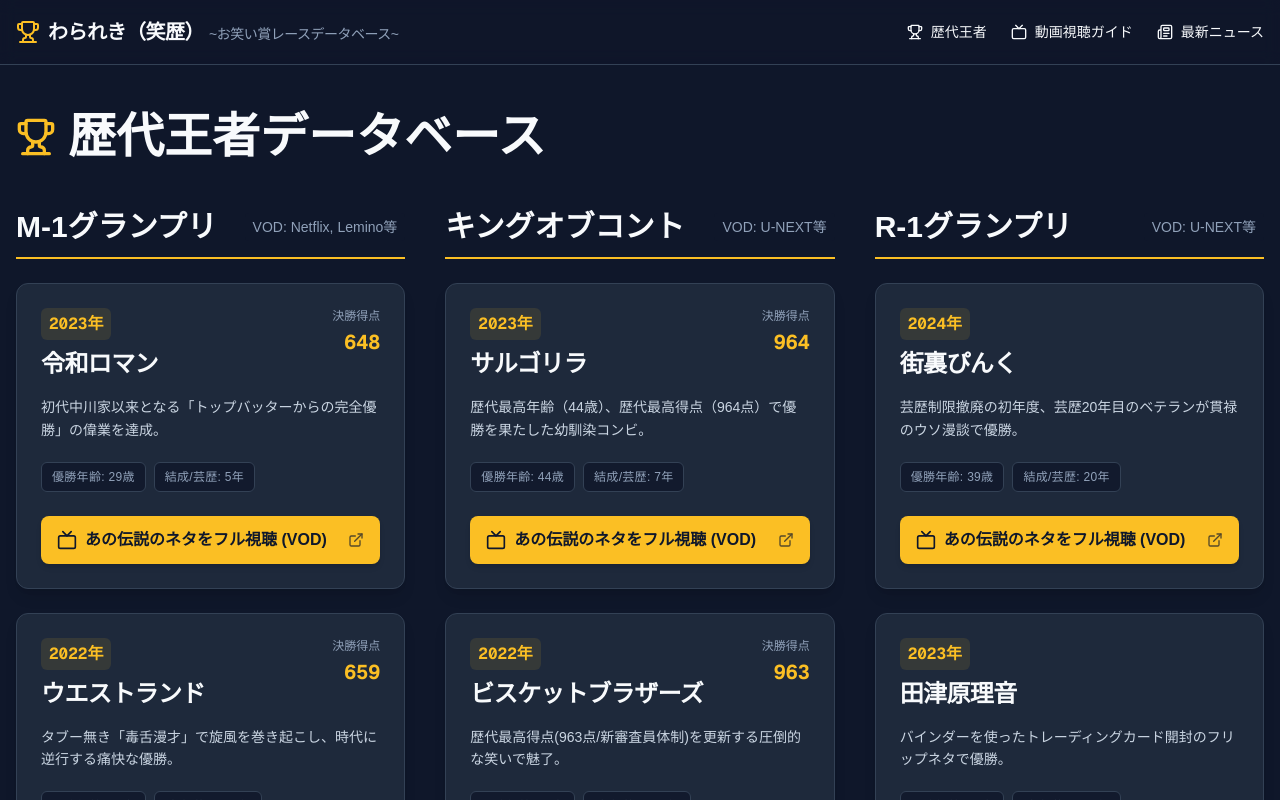
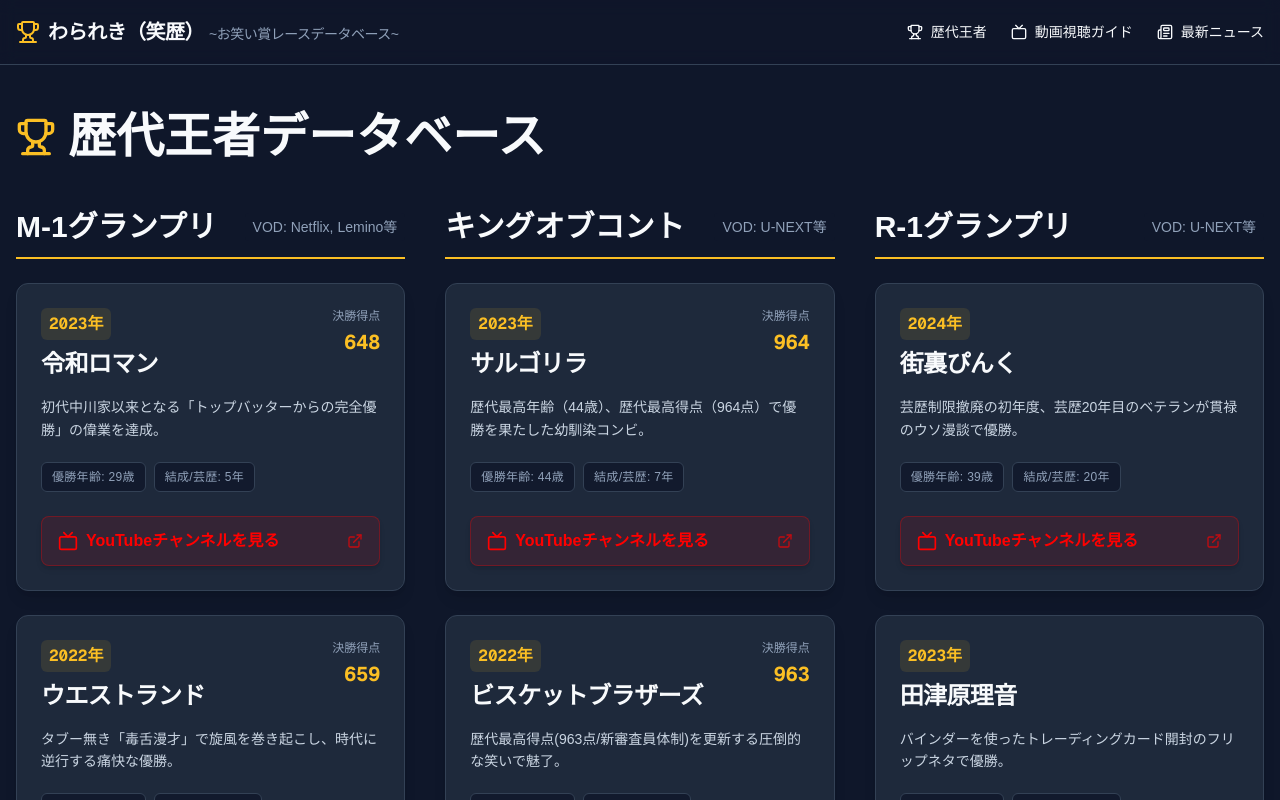
Before and after one commit to t01nozaki-hub/warareki, a Next.js app: page /database in a window 1280 px wide. Shown: the top 800 px of the page. Built offline with nearby package versions, Linux system fonts and the light colour scheme.

Commit message:
fix: change VOD affiliate links to YouTube search links across all database pages

```diff
--- a/src/app/database/koc/page.tsx
+++ b/src/app/database/koc/page.tsx
@@ -81,15 +81,15 @@ export default function KocDatabasePage() {
                 </td>
                 <td className="p-4 align-top min-w-[280px]">
                   <div className="flex flex-col gap-2">
-                    <span className="text-xs text-accent font-bold mb-1">🔥 今すぐこの年の決勝戦をフル視聴する</span>
+                    <span className="text-xs text-slate-400 font-bold mb-1 flex items-center gap-1">▶️ 出場者のYouTubeを探す</span>
                     <a
-                      href={champ.videoUrl}
+                      href={`https://www.youtube.com/results?search_query=${encodeURIComponent(champ.name + ' 公式チャンネル')}`}
                       target="_blank"
                       rel="noopener noreferrer"
-                      className="inline-flex items-center justify-center gap-2 bg-accent text-slate-900 font-bold py-3 px-4 rounded-xl hover:bg-accent-hover transition-all hover:scale-105 shadow-md hover:shadow-accent/40 text-sm whitespace-nowrap"
+                      className="inline-flex items-center justify-center gap-2 bg-[#ff0000]/10 text-[#ff0000] border border-[#ff0000]/30 font-bold py-3 px-4 rounded-xl hover:bg-[#ff0000]/20 transition-all hover:scale-105 shadow-md hover:shadow-[#ff0000]/20 text-sm whitespace-nowrap"
                     >
                       <Tv className="w-5 h-5 flex-shrink-0" />
-                      詳細を見る / 視聴する
+                      YouTubeチャンネルを見る
                       <ExternalLink className="w-4 h-4 ml-1 opacity-70 flex-shrink-0" />
                     </a>
                   </div>
@@ -136,7 +136,7 @@ export default function KocDatabasePage() {
 
       <div className="mt-16 text-center p-6 bg-accent/5 border border-accent/20 rounded-xl">
         <p className="text-slate-300 text-sm">
-          ※ 配信サービス(VOD)の配信状況は変更される場合があります。リンク先(U-NEXT, Lemino, Netflix等)で最新情報をご確認ください。
+          ※ YouTubeの検索結果や出場者の公式チャンネルの有無は時期により変動する場合があります。
         </p>
       </div>
     </div>
--- a/src/app/database/m1/page.tsx
+++ b/src/app/database/m1/page.tsx
@@ -81,15 +81,15 @@ export default function M1DatabasePage() {
                 </td>
                 <td className="p-4 align-top min-w-[280px]">
                   <div className="flex flex-col gap-2">
-                    <span className="text-xs text-accent font-bold mb-1">🔥 今すぐこの年の決勝戦をフル視聴する</span>
+                    <span className="text-xs text-slate-400 font-bold mb-1 flex items-center gap-1">▶️ 出場者のYouTubeを探す</span>
                     <a
-                      href={champ.videoUrl}
+                      href={`https://www.youtube.com/results?search_query=${encodeURIComponent(champ.name + ' 公式チャンネル')}`}
                       target="_blank"
                       rel="noopener noreferrer"
-                      className="inline-flex items-center justify-center gap-2 bg-accent text-slate-900 font-bold py-3 px-4 rounded-xl hover:bg-accent-hover transition-all hover:scale-105 shadow-md hover:shadow-accent/40 text-sm whitespace-nowrap"
+                      className="inline-flex items-center justify-center gap-2 bg-[#ff0000]/10 text-[#ff0000] border border-[#ff0000]/30 font-bold py-3 px-4 rounded-xl hover:bg-[#ff0000]/20 transition-all hover:scale-105 shadow-md hover:shadow-[#ff0000]/20 text-sm whitespace-nowrap"
                     >
                       <Tv className="w-5 h-5 flex-shrink-0" />
-                      詳細を見る / 視聴する
+                      YouTubeチャンネルを見る
                       <ExternalLink className="w-4 h-4 ml-1 opacity-70 flex-shrink-0" />
                     </a>
                   </div>
@@ -172,7 +172,7 @@ export default function M1DatabasePage() {
 
       <div className="mt-16 text-center p-6 bg-accent/5 border border-accent/20 rounded-xl">
         <p className="text-slate-300 text-sm">
-          ※ 配信サービス(VOD)の配信状況は変更される場合があります。リンク先(U-NEXT, Lemino, Amazon Prime, Netflix等)で最新情報をご確認ください。
+          ※ YouTubeの検索結果や出場者の公式チャンネルの有無は時期により変動する場合があります。
         </p>
       </div>
     </div>
--- a/src/app/database/page.tsx
+++ b/src/app/database/page.tsx
@@ -88,14 +88,14 @@ function ChampionCard({ champion }: { champion: Champion }) {
       </div>
 
       <a
-        href={champion.videoUrl}
+        href={`https://www.youtube.com/results?search_query=${encodeURIComponent(champion.name + ' 公式チャンネル')}`}
         target="_blank"
         rel="noopener noreferrer"
-        className="w-full flex items-center justify-center gap-2 bg-accent text-slate-900 font-bold py-3 px-4 rounded-lg hover:bg-accent-hover transition-colors shadow-md hover:shadow-accent/30"
+        className="w-full flex items-center justify-center gap-2 bg-[#ff0000]/10 text-[#ff0000] border border-[#ff0000]/30 font-bold py-3 px-4 rounded-lg hover:bg-[#ff0000]/20 transition-colors shadow-md hover:shadow-[#ff0000]/30"
       >
-        <Tv className="w-5 h-5" />
-        あの伝説のネタをフル視聴 (VOD)
-        <ExternalLink className="w-4 h-4 ml-auto opacity-70" />
+        <Tv className="w-5 h-5 flex-shrink-0" />
+        YouTubeチャンネルを見る
+        <ExternalLink className="w-4 h-4 ml-auto opacity-70 flex-shrink-0" />
       </a>
     </div>
   );
--- a/src/app/database/r1/page.tsx
+++ b/src/app/database/r1/page.tsx
@@ -81,15 +81,15 @@ export default function R1DatabasePage() {
                 </td>
                 <td className="p-4 align-top min-w-[280px]">
                   <div className="flex flex-col gap-2">
-                    <span className="text-xs text-accent font-bold mb-1">🔥 今すぐこの年の決勝戦をフル視聴する</span>
+                    <span className="text-xs text-slate-400 font-bold mb-1 flex items-center gap-1">▶️ 出場者のYouTubeを探す</span>
                     <a
-                      href={champ.videoUrl}
+                      href={`https://www.youtube.com/results?search_query=${encodeURIComponent(champ.name + ' 公式チャンネル')}`}
                       target="_blank"
                       rel="noopener noreferrer"
-                      className="inline-flex items-center justify-center gap-2 bg-accent text-slate-900 font-bold py-3 px-4 rounded-xl hover:bg-accent-hover transition-all hover:scale-105 shadow-md hover:shadow-accent/40 text-sm whitespace-nowrap"
+                      className="inline-flex items-center justify-center gap-2 bg-[#ff0000]/10 text-[#ff0000] border border-[#ff0000]/30 font-bold py-3 px-4 rounded-xl hover:bg-[#ff0000]/20 transition-all hover:scale-105 shadow-md hover:shadow-[#ff0000]/20 text-sm whitespace-nowrap"
                     >
                       <Tv className="w-5 h-5 flex-shrink-0" />
-                      詳細を見る / 視聴する
+                      YouTubeチャンネルを見る
                       <ExternalLink className="w-4 h-4 ml-1 opacity-70 flex-shrink-0" />
                     </a>
                   </div>
@@ -136,7 +136,7 @@ export default function R1DatabasePage() {
 
       <div className="mt-16 text-center p-6 bg-accent/5 border border-accent/20 rounded-xl">
         <p className="text-slate-300 text-sm">
-          ※ 配信サービス(VOD)の配信状況は変更される場合があります。リンク先(U-NEXT, Lemino, Netflix等)で最新情報をご確認ください。
+          ※ YouTubeの検索結果や出場者の公式チャンネルの有無は時期により変動する場合があります。
         </p>
       </div>
     </div>
```
